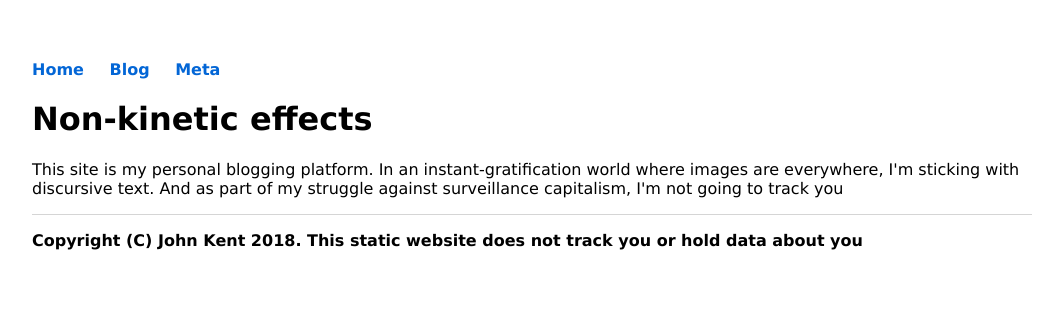
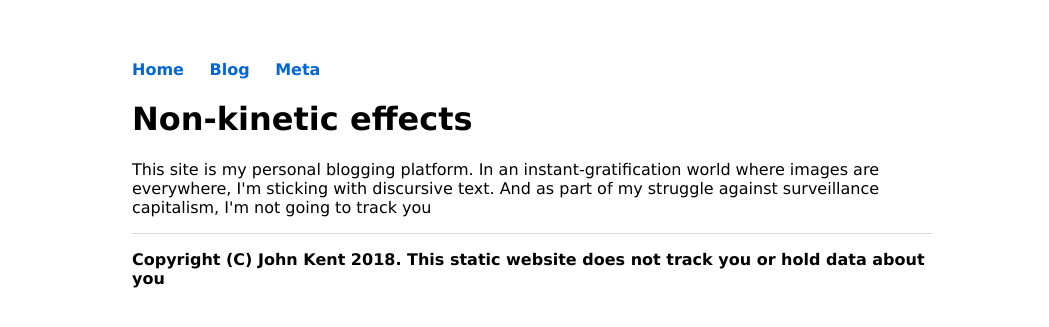
Before and after one commit to KineticLensman/KineticLensman.github.io, a Jekyll site: the page built from index.html, in a window 1280 px wide. Shown: the top 327 px of the page, without its empty margins (108-1157 px from the left). Built offline with Jekyll 4.4.1, drawn with Linux system fonts in a browser that asks for light colours.

Commit message:
changing body width

```diff
--- a/css/main.css
+++ b/css/main.css
@@ -1,7 +1,7 @@
 body {
     margin: 60px auto;  /* reduced from 60px */
     /* width: 70%;  removed*/
-    max-width: 1000px;  /* added */
+    max-width: 800px;  /* added */
 }
 nav ul, footer ul {
     /* font-family:'Helvetica', 'Arial', 'Sans-Serif'; */
```
